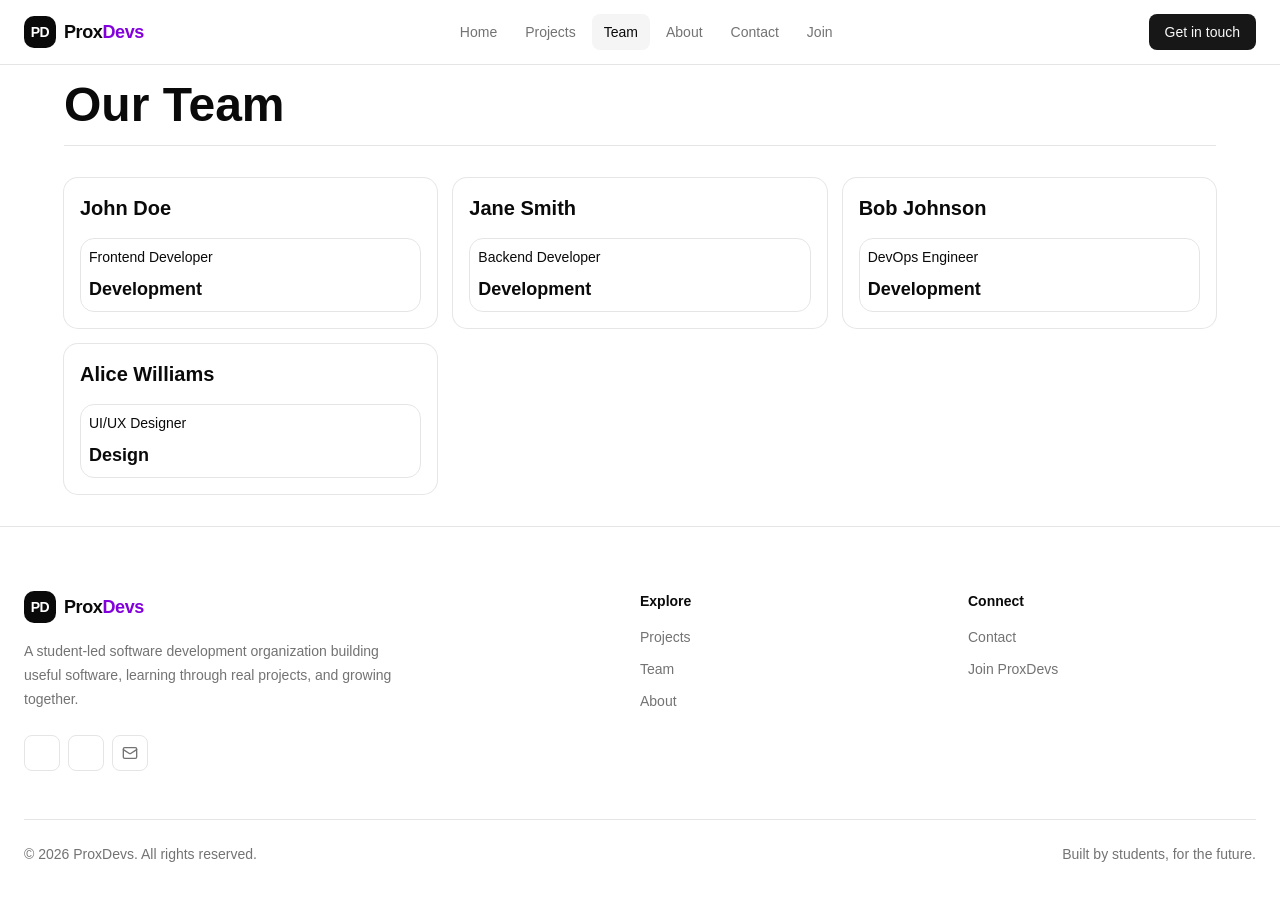
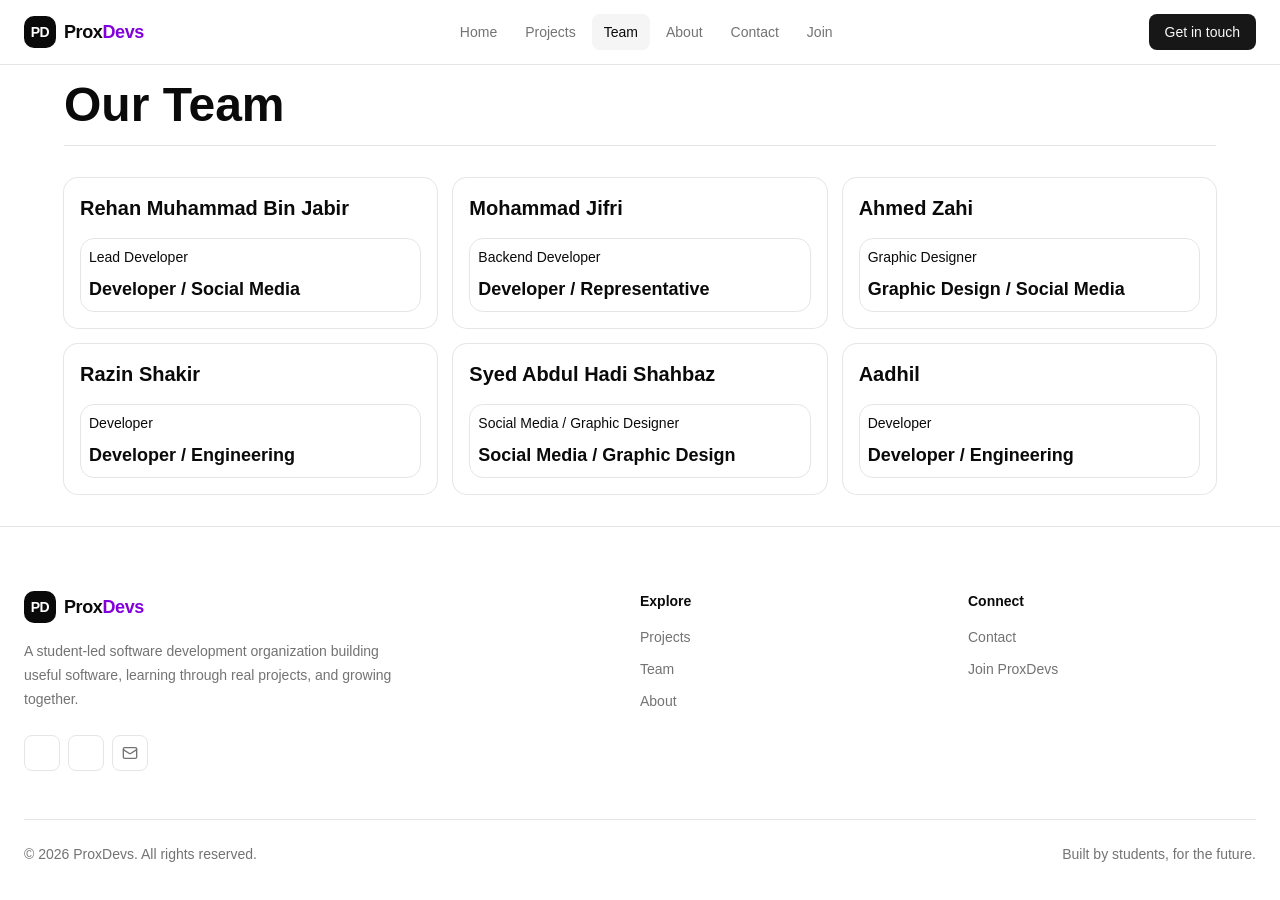
Before and after one commit to muhammedaadhilv69-crypto/proxdevs-site-2.0, a React (Vite) app: page /team in a window 1280 px wide. Shown: the top 900 px of the page. Built offline with nearby package versions, Linux system fonts and the light colour scheme; some icons are missing.

Commit message:
added real data

```diff
--- a/src/data/team.ts
+++ b/src/data/team.ts
@@ -1,36 +1,74 @@
 export const members = [
     {
         id: "0",
-        name: "John Doe",
-        role: "Frontend Developer",
-        department: "Development",
+        name: "Rehan Muhammad Bin Jabir",
+        role: "Lead Developer",
+        department: "Developer / Social Media",
         image: "https://via.placeholder.com/150",
-        github: "https://github.com/johndoe",
+        github: "https://github.com/rhxgg",
+        instagram: "https://www.instagram.com/r3haan.mhd",
+        discord: "r3hu",
+        guns_lol: "https://guns.lol/catwithbanana",
         featured: true,
     },
     {
         id: "1",
-        name: "Jane Smith",
+        name: "Mohammad Jifri",
         role: "Backend Developer",
-        department: "Development",
+        department: "Developer / Representative",
         image: "https://via.placeholder.com/150",
-        github: "https://github.com/janesmith",
+        github: "https://github.com/jifzi",
+        instagram: "https://instagram.com/j1fri",
+        discord: "b5wl",
+        guns_lol: "https://guns.lol/jifzi",
         featured: true,
     },
     {
         id: "2",
-        name: "Bob Johnson",
-        role: "DevOps Engineer",
-        department: "Development",
+        name: "Ahmed Zahi",
+        role: "Graphic Designer",
+        department: "Graphic Design / Social Media",
         image: "https://via.placeholder.com/150",
-        github: "https://github.com/bobjohnson",
+        github: "https://www.github.com",
+        instagram: "https://www.instagram.com/zaahy._",
+        discord: "zahiix65",
+        guns_lol: "Not on guns.lol",
+        featured: true,
     },
     {
         id: "3",
-        name: "Alice Williams",
-        role: "UI/UX Designer",
-        department: "Design",
+        name: "Razin Shakir",
+        role: "Developer",
+        department: "Developer / Engineering",
         image: "https://via.placeholder.com/150",
-        github: "https://github.com/alicewilliams",
+        github: "https://www.github.com",
+        instagram: "https://www.instagram.com/razin.shaa",
+        discord: "theofficial.rex",
+        guns_lol: "Not on guns.lol",
+        featured: true,
     },
-]
+    {
+        id: "4",
+        name: "Syed Abdul Hadi Shahbaz",
+        role: "Social Media / Graphic Designer",
+        department: "Social Media / Graphic Design",
+        image: "https://via.placeholder.com/150",
+        github: "https://github.com/therealhadii",
+        instagram: "https://www.instagram.com/hadii.szn",
+        discord: "therealhadii",
+        guns_lol: "Not on guns.lol",
+        featured: true,
+    },
+    {
+        id: "5",
+        name: "Aadhil",
+        role: "Developer",
+        department: "Developer / Engineering",
+        image: "https://via.placeholder.com/150",
+        github: "https://github.com/muhammedaadhilv69-crypto/",
+        instagram: "https://www.instagram.com/the_void_land/",
+        discord: "a_mad_dev",
+        guns_lol: "https://guns.lol/a_mad_dev",
+        featured: true,
+    },
+];
```
Also changed, not shown: 1 other file (tests, documents, lock files or other folders).
